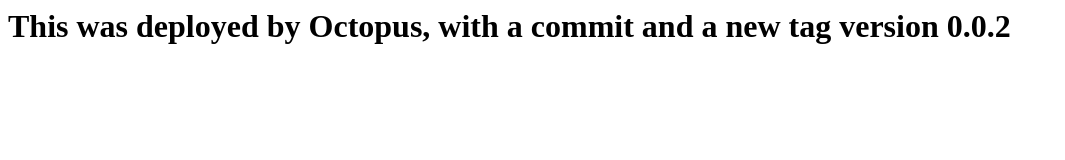
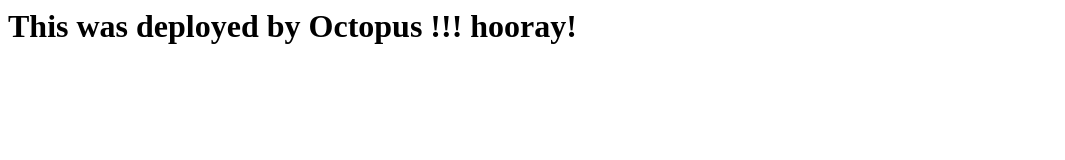
Before and after one commit to mattp76/covid, a plain HTML site: page index.html in a window 1280 px wide. Shown: the whole page, without its empty margins (0-1065 px from the left). Drawn offline with Linux system fonts and the light colour scheme.

Commit message:
my new update

```diff
--- a/index.html
+++ b/index.html
@@ -2,6 +2,6 @@
 <head>
 </head>
 <body>
-<h1>This was deployed by Octopus, with a commit and a new tag version 0.0.2</h1>
+<h1>This was deployed by Octopus !!! hooray!</h1>
 </body>
 </html>
```
